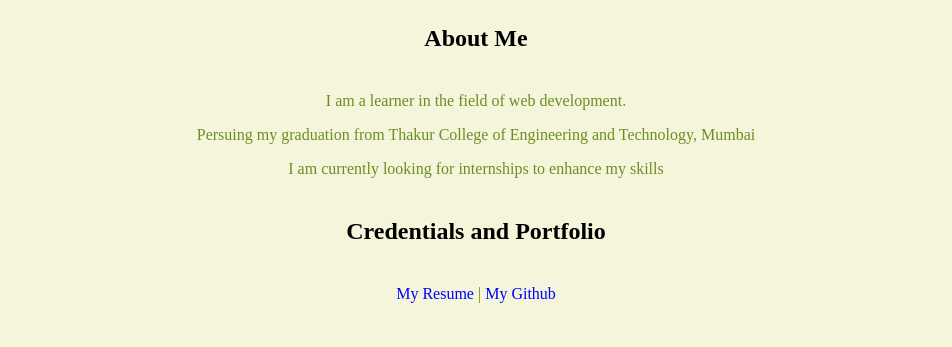
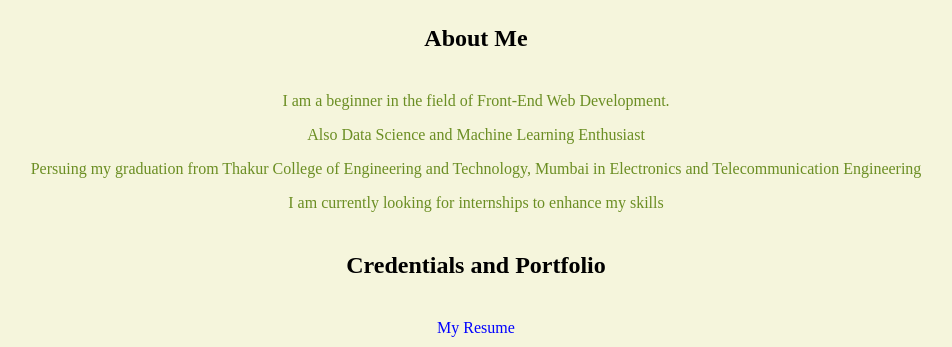
Before and after one commit to VarmaRahul/VarmaRahul.github.io, a plain HTML site: page index.html in a window 1280 px wide. Shown: the part 543-890 px from the top of the page, without its empty margins (164-1116 px from the left). Drawn offline with Linux system fonts and the light colour scheme.

Commit message:
Add files via upload

```diff
--- a/index.html
+++ b/index.html
@@ -11,16 +11,20 @@
     <meta name="robots" content="noindex, nofollow">
 </header>
 <body>
-	<img src="images/banner.jpeg" width="60%" alt="banner" border=2px>
+	<img src="images/banner.jpeg" width="60%" alt="banner">
 	<h1>Rahul's Portal</h1>
 
-	<h2>About Me</h2>
-	<p>I am a learner in the field of web development.</p>
-	<p>Persuing my graduation from Thakur College of Engineering and Technology, Mumbai</p>
-	<p>I am currently looking for internships to enhance my skills</p>
+	<main>
+		<h2>About Me</h2>
+		<p>I am a beginner in the field of Front-End Web Development.</p>
+		<p>Also Data Science and Machine Learning Enthusiast</p>
+		<p>Persuing my graduation from Thakur College of Engineering and Technology, Mumbai in Electronics and Telecommunication Engineering</p>
+		<p>I am currently looking for internships to enhance my skills</p>
+	</main>
+	<h2>Credentials and Portfolio</h2>
+	<p><a href="resume.html">My Resume</a></p>
+	<p><a href="https://github.com/VarmaRahul"><svg height="24" class="octicon octicon-mark-github" viewBox="0 0 16 16" version="1.1" width="24" aria-hidden="true"><path fill-rule="evenodd" d="M8 0C3.58 0 0 3.58 0 8c0 3.54 2.29 6.53 5.47 7.59.4.07.55-.17.55-.38 0-.19-.01-.82-.01-1.49-2.01.37-2.53-.49-2.69-.94-.09-.23-.48-.94-.82-1.13-.28-.15-.68-.52-.01-.53.63-.01 1.08.58 1.23.82.72 1.21 1.87.87 2.33.66.07-.52.28-.87.51-1.07-1.78-.2-3.64-.89-3.64-3.95 0-.87.31-1.59.82-2.15-.08-.2-.36-1.02.08-2.12 0 0 .67-.21 2.2.82.64-.18 1.32-.27 2-.27.68 0 1.36.09 2 .27 1.53-1.04 2.2-.82 2.2-.82.44 1.1.16 1.92.08 2.12.51.56.82 1.27.82 2.15 0 3.07-1.87 3.75-3.65 3.95.29.25.54.73.54 1.48 0 1.07-.01 1.93-.01 2.2 0 .21.15.46.55.38A8.013 8.013 0 0016 8c0-4.42-3.58-8-8-8z"></path></svg></a></p>
 
-	<h2>Credentials and Portfolio</h2>
-	<p><a href="resume.html">My Resume</a> | <a href="https://github.com/VarmaRahul">My Github</a></p>
 
 	<h2>Contact</h2>
 	<p>Email: <a href="mailto:rv111421@gmail.com">rv111421@gmail.com</a></p>
@@ -29,6 +33,5 @@
 <footer>
 	<hr>
 	<code>Copyright (c) 2020 Rahul Varma</code>
-
 </footer>
 </html>
```
